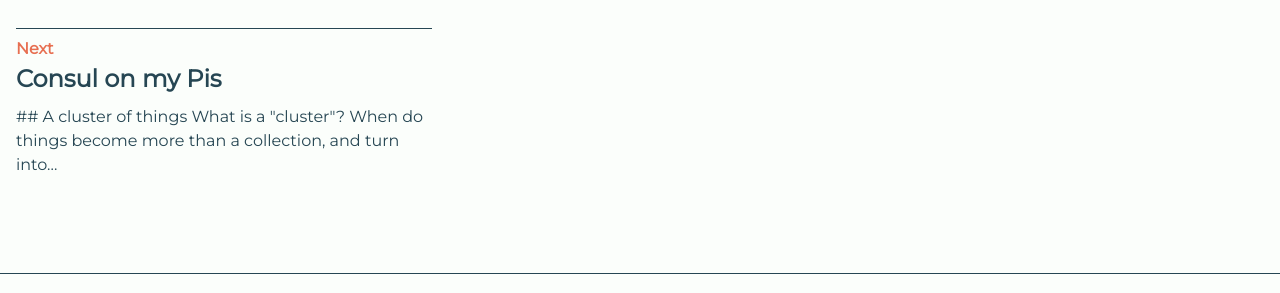
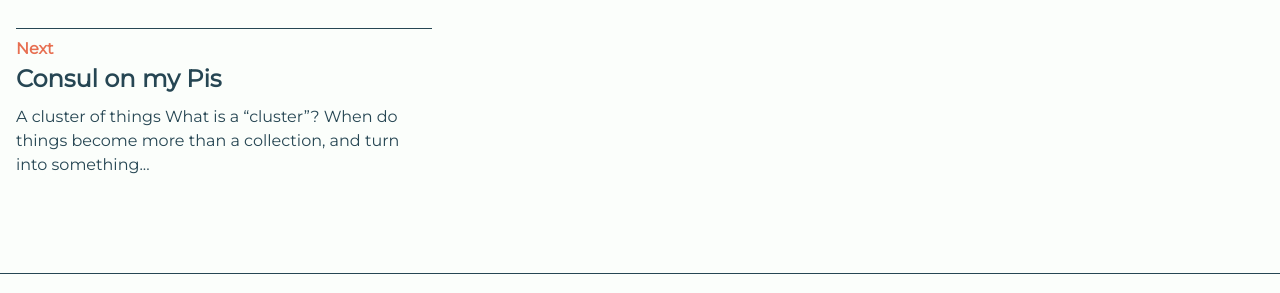
Before and after one commit to brucellino/hashiatho.me, a Jekyll site: the page built from _posts/2021-01-05-welcome.md, in a window 1280 px wide and 900 px high, scrolled down 1679 px. Shown: the part 546-839 px from the top of the window. Built offline with Jekyll 4.4.1, drawn with Linux system fonts in a browser that asks for light colours.

Commit message:
remove markdown formatting from previous
Signed-off-by: Bruce Becker <brucellino@gmail.com>

```diff
--- a/_includes/post_block.html
+++ b/_includes/post_block.html
@@ -4,5 +4,5 @@
   <h2 class="h1 lh-condensed col-9 mt-0">
     <a class="link-primary" title="{{ post.url | prepend: site.baseurl }}" href="{{ post.url | prepend: site.baseurl }}">{{ post.title }}</a>
   </h2>
-  <p>{{ post.content | strip_html | truncatewords:30 }}</p>
+  <p>{{ post.text |markdownify |strip_html | truncatewords:30 }}</p>
 </div>
--- a/_includes/previous-next.html
+++ b/_includes/previous-next.html
@@ -6,7 +6,7 @@
     <a class="no-underline border-top-thin py-1 block" href="{{ page.previous.url | prepend: full_base_url }}">
       <span class="h5 bold text-accent">Previous</span>
       <p class="bold h3 link-primary mb-1">{{ page.previous.title }}</p>
-      <p>{{ page.previous.content | strip_html | truncatewords:20 }}</p>
+      <p>{{ page.previous.content |markdownify | strip_html | truncatewords:20 }}</p>
     </a>
   </div>
   {% endif %}
@@ -15,7 +15,7 @@
     <a class="no-underline border-top-thin py-1 block" href="{{ page.next.url | prepend: full_base_url }}">
       <span class="h5 bold text-accent">Next</span>
       <p class="bold h3 link-primary mb-1">{{ page.next.title }}</p>
-      <p>{{ page.next.content | strip_html | truncatewords:20 }}</p>
+      <p>{{ page.next.content |markdownify | strip_html | truncatewords:20 }}</p>
     </a>
   </div>
 {% endif %}
```
